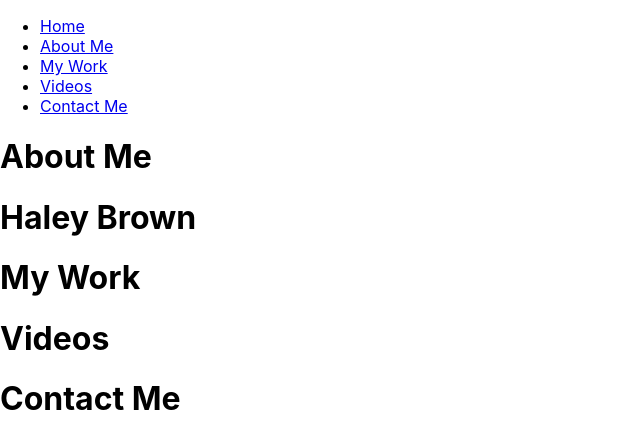
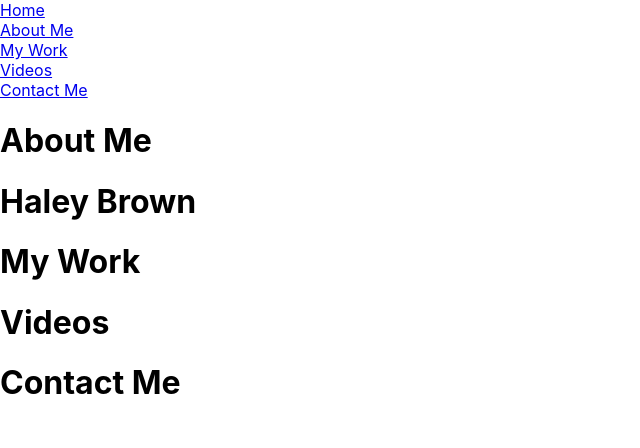
Before and after one commit to Hbrown16/React-Portfolio, a React (Create React App) app in the folder react-portfolio-haley/: page / in a window 1280 px wide. Shown: the top 448 px of the page, without its empty margins (0-640 px from the left). Built offline with nearby package versions, Linux system fonts and the light colour scheme.

Commit message:
nav styling

```diff
--- a/react-portfolio-haley/src/components/Nav/NavBar.module.css
+++ b/react-portfolio-haley/src/components/Nav/NavBar.module.css
@@ -0,0 +1,5 @@
+.NavBar nav ul {
+    list-style: none;
+    margin: 0;
+    padding: 0;
+}
```
